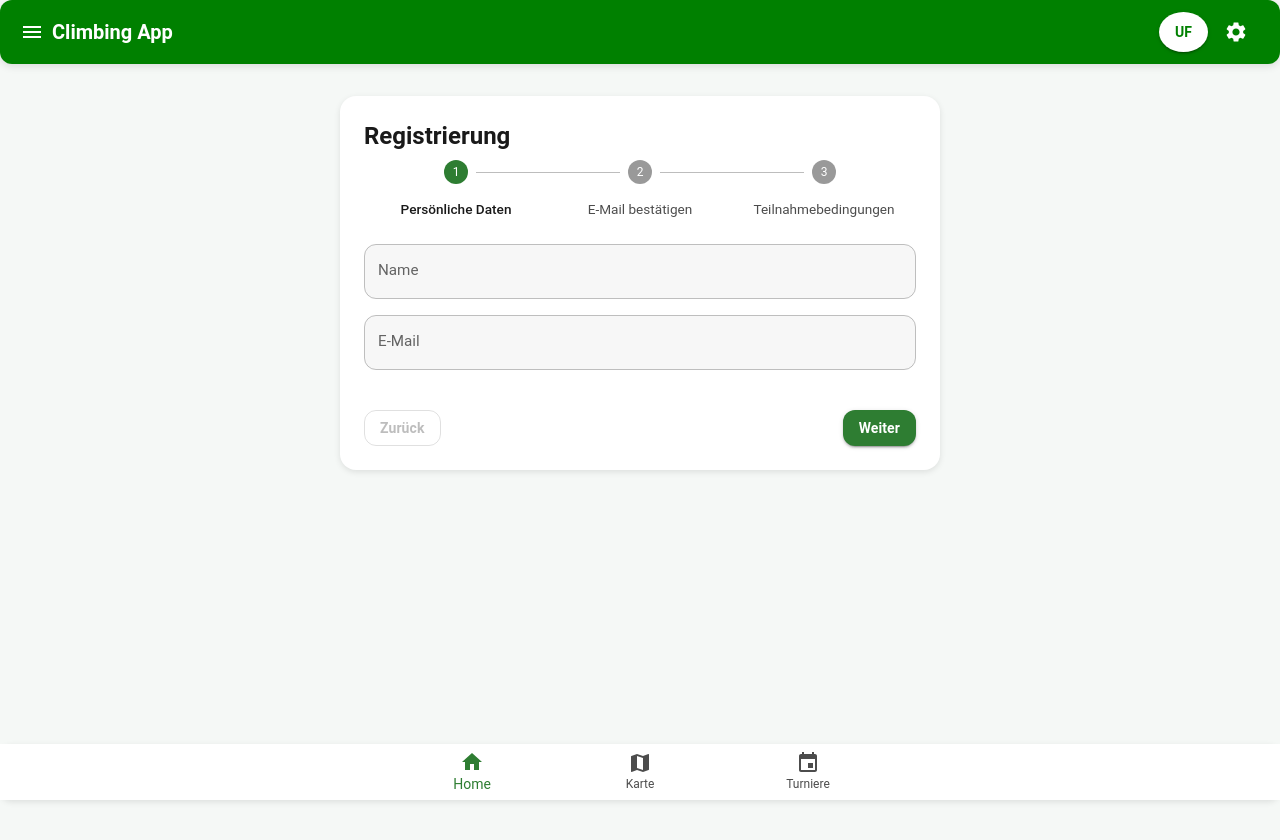
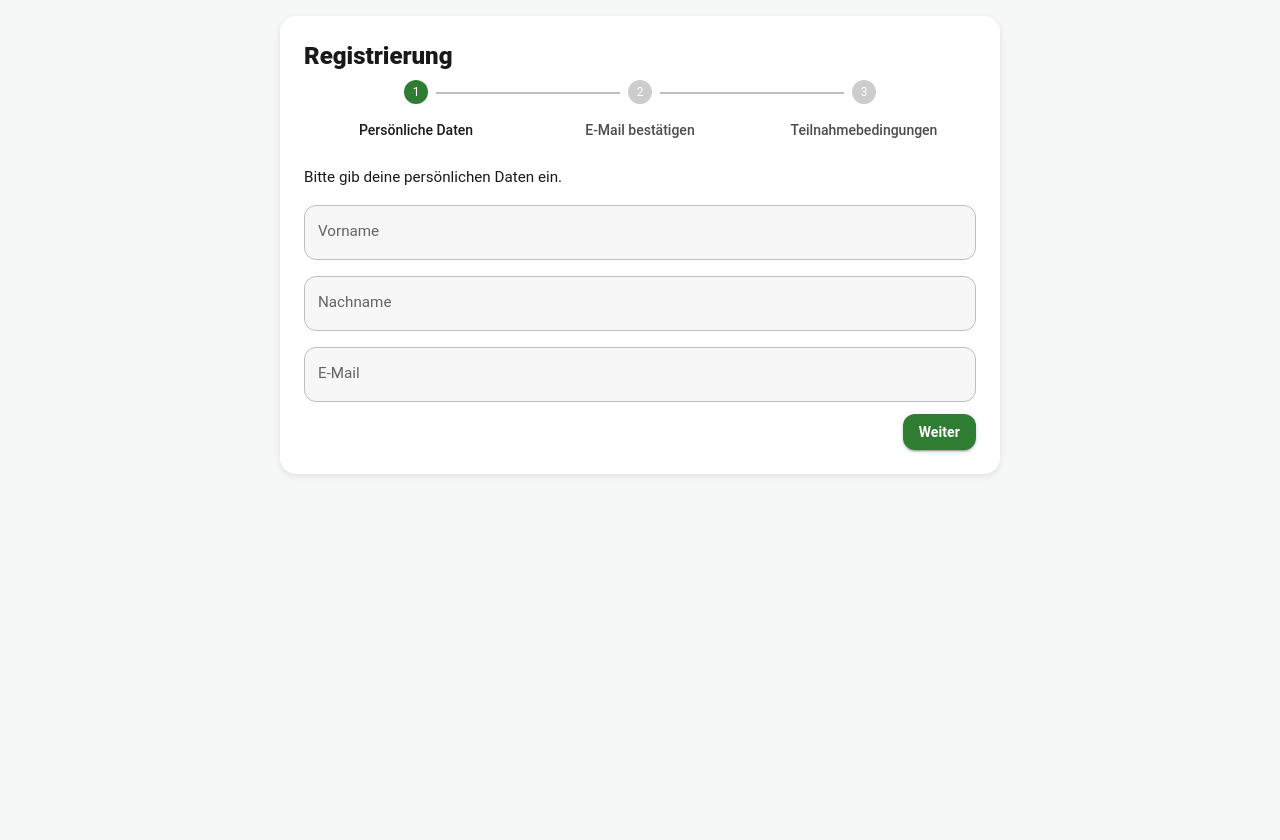
Before and after one commit to JonasFlachmann/ClimbingTurnamentAppPublic, a Next.js app: page /registration-process in a window 1280 px wide. Shown: the top 840 px of the page. After the commit the page ends 800 px from the top, so only its background shows below. Built offline with nearby package versions, Linux system fonts and the light colour scheme.

Commit message:
Update registration-process.tsx

```diff
--- a/pages/registration-process.tsx
+++ b/pages/registration-process.tsx
@@ -18,31 +18,63 @@ import { useRouter } from "next/router";
 
 const steps = ["Persönliche Daten", "E-Mail bestätigen", "Teilnahmebedingungen"];
 
+function RegistrationStepper({ activeStep }: { activeStep: number }) {
+  return (
+    <Stepper
+      activeStep={activeStep}
+      alternativeLabel
+      sx={{
+        mb: 3,
+        "& .MuiStepConnector-line": { borderTopWidth: 2 },
+        "& .MuiStepLabel-label": { typography: "subtitle2", whiteSpace: "nowrap" },
+        "& .MuiStepIcon-root": {
+          color: "rgba(0,0,0,0.2)",
+          "&.Mui-active": { color: "success.main" },
+          "&.Mui-completed": { color: "success.main" },
+        },
+      }}
+    >
+      {steps.map((label) => (
+        <Step key={label}>
+          <StepLabel>{label}</StepLabel>
+        </Step>
+      ))}
+    </Stepper>
+  );
+}
+
 export default function RegistrationProcess() {
+  const router = useRouter();
   const [activeStep, setActiveStep] = useState(0);
-  const router = useRouter();
 
-  // Form states
-  const [name, setName] = useState("");
+  // Step 1
+  const [firstName, setFirstName] = useState("");
+  const [lastName, setLastName] = useState("");
   const [email, setEmail] = useState("");
+
+  // Step 2
+  const [code, setCode] = useState("");
+
+  // Step 3
   const [acceptedTerms, setAcceptedTerms] = useState(false);
 
-  const handleNext = () => {
-    if (activeStep === steps.length - 1) {
-      if (!acceptedTerms) {
-        alert("Bitte akzeptiere die Teilnahmebedingungen.");
-        return;
-      }
-      // TODO: Registrierung finalisieren (Supabase oder API)
-      alert("Registrierung erfolgreich!");
-      router.push("/");
-    } else {
-      setActiveStep((prev) => prev + 1);
-    }
+  const next = () => setActiveStep((s) => Math.min(s + 1, steps.length - 1));
+  const back = () => setActiveStep((s) => Math.max(s - 1, 0));
+
+  const canGoNext = () => {
+    if (activeStep === 0) return firstName && lastName && email;
+    if (activeStep === 1) return code.trim().length >= 4;
+    if (activeStep === 2) return acceptedTerms;
+    return true;
   };
 
-  const handleBack = () => {
-    setActiveStep((prev) => prev - 1);
+  const sendVerificationCode = () => {
+    alert(`Bestätigungscode an ${email} gesendet.`);
+  };
+
+  const finish = () => {
+    alert("Registrierung abgeschlossen. Willkommen bei ALLEZ-CLIMBING!");
+    router.push("/home");
   };
 
   return (
@@ -57,92 +89,121 @@ export default function RegistrationProcess() {
         pb: "calc(env(safe-area-inset-bottom, 0px) + 96px)",
       }}
     >
-      <Paper
-        elevation={3}
-        sx={{ width: "100%", maxWidth: 600, p: 3, borderRadius: 2 }}
-      >
-        <Typography variant="h5" fontWeight={700} gutterBottom>
+      <Paper elevation={3} sx={{ width: "100%", maxWidth: 720, p: 3, borderRadius: 2 }}>
+        <Typography variant="h5" fontWeight={800} gutterBottom>
           Registrierung
         </Typography>
 
-        {/* Stepper */}
-        <Stepper activeStep={activeStep} alternativeLabel sx={{ mb: 3 }}>
-          {steps.map((label) => (
-            <Step key={label}>
-              <StepLabel>{label}</StepLabel>
-            </Step>
-          ))}
-        </Stepper>
+        <RegistrationStepper activeStep={activeStep} />
 
-        {/* Inhalt pro Schritt */}
         {activeStep === 0 && (
           <>
+            <Typography sx={{ mb: 2 }}>Bitte gib deine persönlichen Daten ein.</Typography>
             <TextField
               fullWidth
-              label="Name"
-              value={name}
-              onChange={(e) => setName(e.target.value)}
+              label="Vorname"
+              value={firstName}
+              onChange={(e) => setFirstName(e.target.value)}
               sx={{ mb: 2 }}
             />
             <TextField
               fullWidth
+              label="Nachname"
+              value={lastName}
+              onChange={(e) => setLastName(e.target.value)}
+              sx={{ mb: 2 }}
+            />
+            <TextField
+              fullWidth
+              type="email"
               label="E-Mail"
               value={email}
               onChange={(e) => setEmail(e.target.value)}
-              sx={{ mb: 2 }}
+              sx={{ mb: 1.5 }}
             />
+            <Box sx={{ display: "flex", justifyContent: "flex-end" }}>
+              <Button
+                onClick={() => {
+                  if (!email.trim()) {
+                    alert("Bitte zuerst eine E-Mail-Adresse eingeben.");
+                    return;
+                  }
+                  sendVerificationCode();
+                  next();
+                }}
+                variant="contained"
+              >
+                Weiter
+              </Button>
+            </Box>
           </>
         )}
 
         {activeStep === 1 && (
-          <Typography>
-            Wir haben dir eine Bestätigungs-E-Mail gesendet. Bitte klicke auf
-            den Bestätigungslink, um fortzufahren.
-          </Typography>
+          <>
+            <Typography sx={{ mb: 2 }}>
+              Wir haben dir einen Bestätigungscode an <b>{email || "deine E-Mail"}</b> gesendet.
+              Bitte gib den Code hier ein.
+            </Typography>
+            <Box sx={{ display: "flex", gap: 1.5, alignItems: "center", mb: 2 }}>
+              <TextField
+                fullWidth
+                label="Bestätigungscode"
+                value={code}
+                onChange={(e) => setCode(e.target.value)}
+                inputProps={{ inputMode: "numeric", pattern: "\\d*" }}
+              />
+              <Button variant="outlined" onClick={sendVerificationCode}>
+                Code erneut senden
+              </Button>
+            </Box>
+            <Box sx={{ display: "flex", justifyContent: "space-between" }}>
+              <Button onClick={back} variant="outlined">
+                Zurück
+              </Button>
+              <Button onClick={next} variant="contained" disabled={!canGoNext()}>
+                Weiter
+              </Button>
+            </Box>
+          </>
         )}
 
         {activeStep === 2 && (
           <>
             <Typography sx={{ mb: 2 }}>
-              Bitte akzeptiere die Teilnahmebedingungen, um fortzufahren.
+              Bitte akzeptiere die Bedingungen, um fortzufahren.
             </Typography>
             <FormControlLabel
               control={
                 <Checkbox
                   checked={acceptedTerms}
                   onChange={(e) => setAcceptedTerms(e.target.checked)}
-                  required
                 />
               }
               label={
                 <span>
                   Ich akzeptiere die{" "}
-                  <Link
-                    href="/agb"
-                    style={{ color: "#16a34a", textDecoration: "underline" }}
-                  >
+                  <Link href="/agb" style={{ color: "#16a34a", textDecoration: "underline" }}>
                     Allgemeinen Geschäftsbedingungen und Teilnahmebedingungen
                   </Link>
                 </span>
               }
             />
+            <Box sx={{ display: "flex", justifyContent: "space-between", mt: 2 }}>
+              <Button onClick={back} variant="outlined">
+                Zurück
+              </Button>
+              <Button onClick={finish} variant="contained" disabled={!canGoNext()}>
+                Fertigstellen
+              </Button>
+            </Box>
           </>
         )}
-
-        {/* Navigation */}
-        <Box sx={{ display: "flex", justifyContent: "space-between", mt: 3 }}>
-          <Button
-            disabled={activeStep === 0}
-            onClick={handleBack}
-            variant="outlined"
-          >
-            Zurück
-          </Button>
-          <Button onClick={handleNext} variant="contained" color="primary">
-            {activeStep === steps.length - 1 ? "Fertigstellen" : "Weiter"}
-          </Button>
-        </Box>
       </Paper>
     </Box>
   );
 }
+
+// Flag, damit kein Header/Footer angezeigt wird
+;(RegistrationProcess as any).noLayout = true;
+(RegistrationProcess as any).title = "Registrierung";
```
